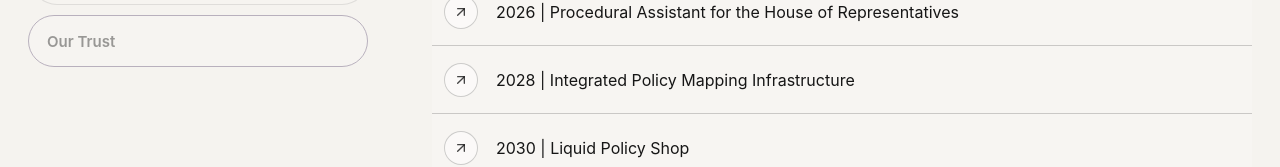
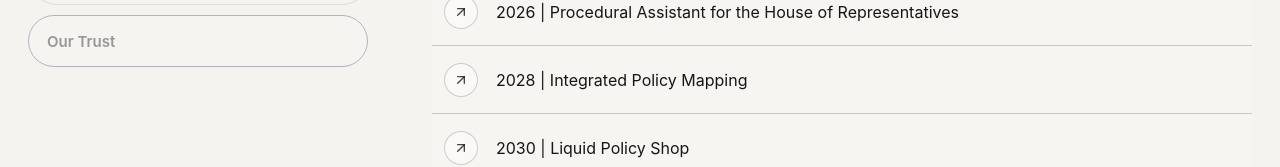
Before and after one commit to KNIT-NZ/knit, a Next.js app: page / in a window 1280 px wide. Shown: the part 509-676 px from the top of the page. Built offline with nearby package versions, Linux system fonts and the light colour scheme.

Commit message:
copy edits

```diff
--- a/content/manifest.ts
+++ b/content/manifest.ts
@@ -29,7 +29,7 @@ export const manifest: ManifestItem[] = [
   },
   {
     slug: "civic-brain",
-    title: "2028 | Integrated Policy Mapping Infrastructure",
+    title: "2028 | Integrated Policy Mapping",
     part: "Roadmap 2026-2030",
     order: 5,
 
```
Also changed, not shown: content/sections/the-civic-stack.mdx (+5 -4 lines).
